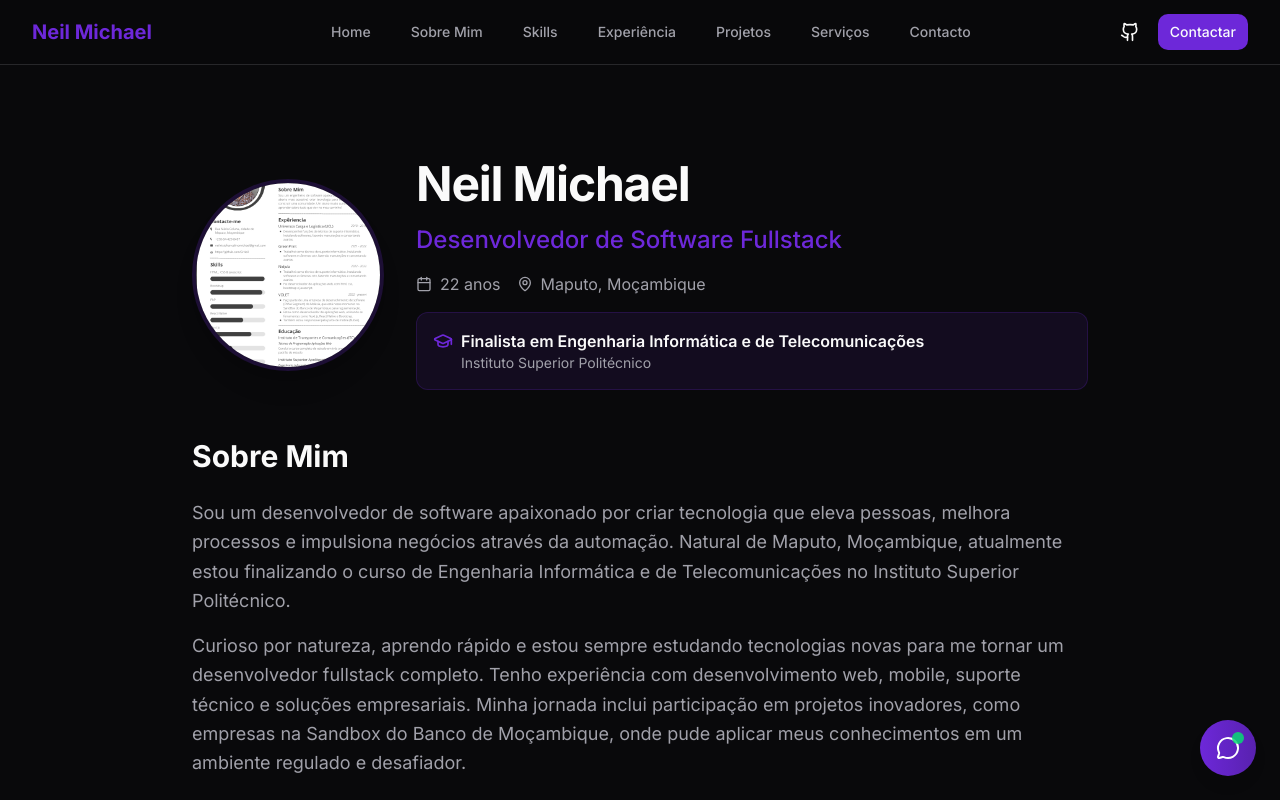
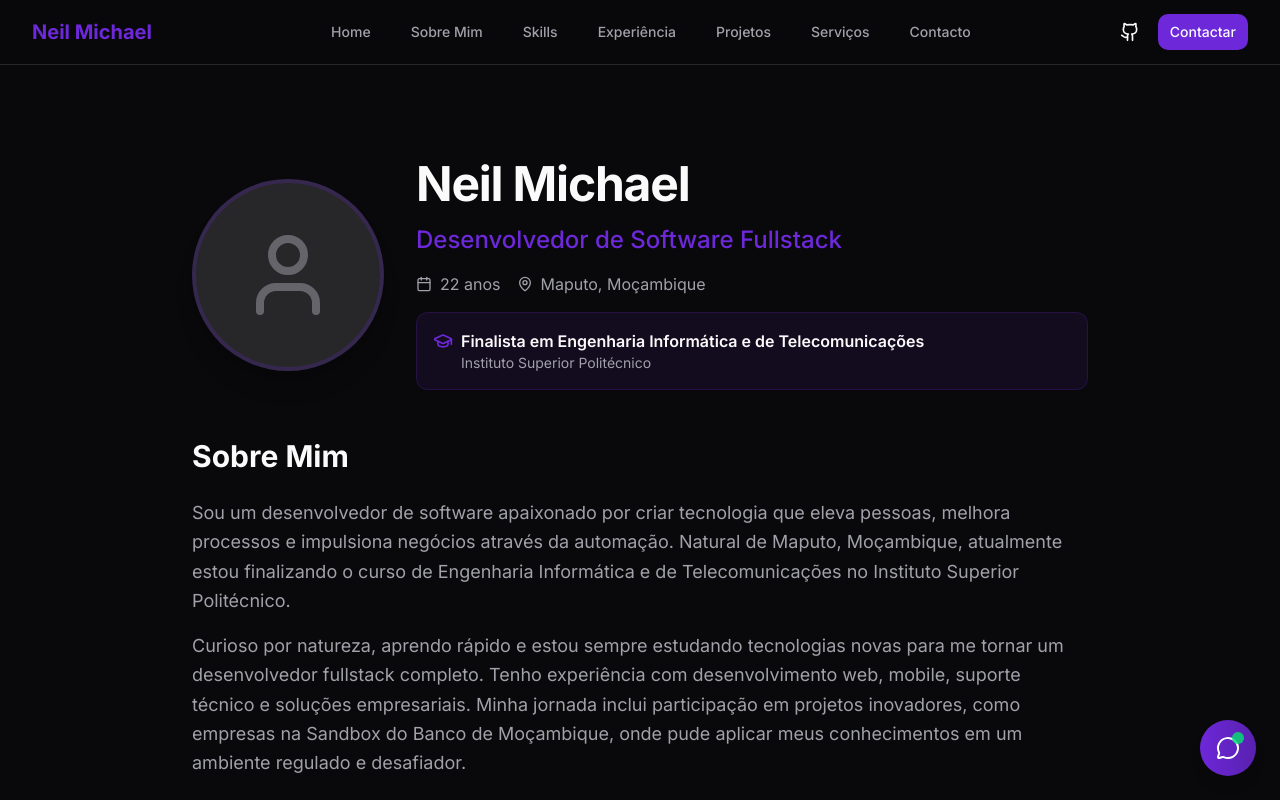
Before and after one commit to SrNeil/PortFolio, a Next.js app: page /about in a window 1280 px wide. Shown: the top 800 px of the page. Built offline with nearby package versions, Linux system fonts and the light colour scheme.

Commit message:
feat: Implement Coming Soon page for Business Platform and update profile avatar

```diff
--- a/app/about/page.tsx
+++ b/app/about/page.tsx
@@ -1,7 +1,7 @@
 import { Section } from "@/components/ui/section";
 import { Card, CardContent, CardHeader, CardTitle } from "@/components/ui/card";
-import { Brain, Rocket, Target, MapPin, GraduationCap, Calendar } from "lucide-react";
-import Image from "next/image";
+import { Brain, Rocket, Target, MapPin, GraduationCap, Calendar, User } from "lucide-react";
+
 
 export default function AboutPage() {
     const currentYear = new Date().getFullYear();
@@ -15,14 +15,8 @@ export default function AboutPage() {
                 <div className="max-w-4xl mx-auto">
                     <div className="grid md:grid-cols-[auto_1fr] gap-8 items-center">
                         <div className="relative">
-                            <div className="relative w-48 h-48 rounded-full overflow-hidden border-4 border-primary/20 shadow-xl mx-auto">
-                                <Image
-                                    src="/neil-michael-profile.png"
-                                    alt="Neil Michael"
-                                    fill
-                                    className="object-cover"
-                                    priority
-                                />
+                            <div className="relative w-48 h-48 rounded-full overflow-hidden border-4 border-primary/20 shadow-xl mx-auto bg-muted flex items-center justify-center">
+                                <User className="w-24 h-24 text-muted-foreground/50" />
                             </div>
                         </div>
                         <div className="space-y-4 text-center md:text-left">
--- a/app/projects/[slug]/page.tsx
+++ b/app/projects/[slug]/page.tsx
@@ -25,6 +25,41 @@ export default async function ProjectDetailPage({ params }: ProjectPageProps) {
 
     if (!project) {
         notFound();
+    }
+
+    if (project.isComingSoon) {
+        return (
+            <div className="flex flex-col min-h-[calc(100vh-4rem)] items-center justify-center p-8 text-center bg-gradient-to-b from-background to-muted/20">
+                <Section className="max-w-xl space-y-8 animate-in fade-in zoom-in duration-500">
+                    <div className="relative w-23 h-23 mx-auto mb-6">
+                        <div className="absolute inset-0 bg-primary/20 rounded-full blur-xl animate-pulse"></div>
+                        <CheckCircle2 className="h-24 w-24 text-primary relative z-10 mx-auto" strokeWidth={1} />
+                    </div>
+
+                    <div className="space-y-4">
+                        <div className="inline-block px-4 py-1.5 rounded-full bg-primary/10 border border-primary/20 text-primary text-sm font-medium">
+                            Em Desenvolvimento
+                        </div>
+                        <h1 className="text-4xl md:text-5xl font-bold tracking-tight bg-clip-text text-transparent bg-gradient-to-r from-primary to-primary/60">
+                            {project.title}
+                        </h1>
+                        <p className="text-xl text-muted-foreground leading-relaxed">
+                            Estou trabalhando nos detalhes deste projeto.
+                            <br />
+                            Em breve estará disponível com o estudo de caso completo.
+                        </p>
+                    </div>
+
+                    <div className="pt-8">
+                        <Button variant="outline" size="lg" asChild className="rounded-full px-8 hover:bg-primary/5 border-primary/20">
+                            <Link href="/projects">
+                                <ArrowLeft className="mr-2 h-4 w-4" /> Voltar para Projetos
+                            </Link>
+                        </Button>
+                    </div>
+                </Section>
+            </div>
+        );
     }
 
     return (
--- a/data/projects.ts
+++ b/data/projects.ts
@@ -18,6 +18,7 @@ export interface Project {
     differentials?: string;
     projectStatus?: string;
     commercialGoal?: string;
+    isComingSoon?: boolean;
 }
 
 export const projects: Project[] = [
@@ -134,6 +135,7 @@ export const projects: Project[] = [
     {
         slug: "business-platform",
         title: "Plataforma de Negócios",
+        isComingSoon: true,
         summary: "Marketplace multi-lojas com gestão de produtos e integrações.",
         technologies: ["Vue.js", "Firebase", "Stripe API", "Node.js"],
         problem: "Pequenos negócios precisavam de uma presença online profissional sem o custo de um e-commerce dedicado.",
```
